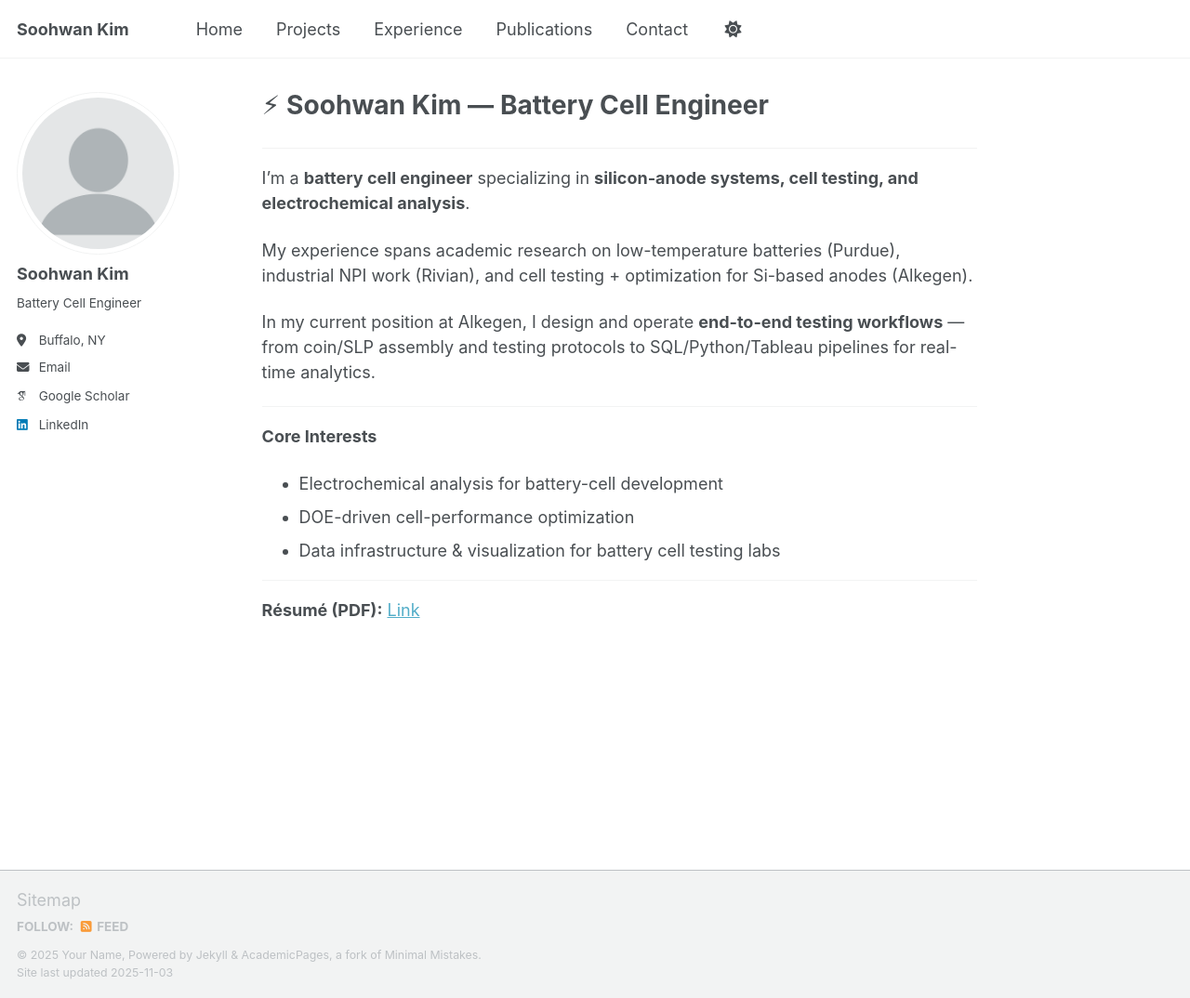
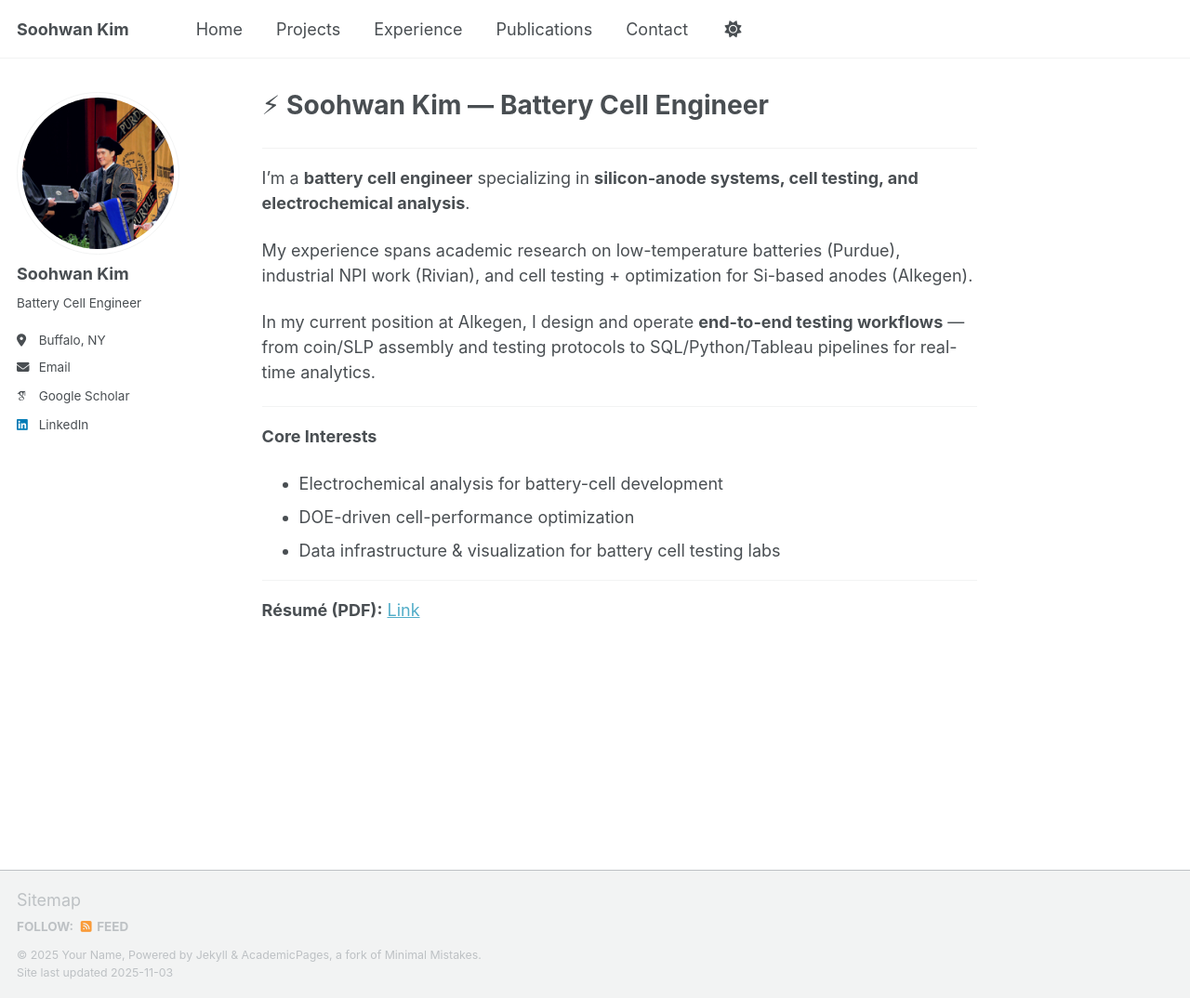
Before and after one commit to skim5674/skim5674.github.io, a Jekyll site: the page built from _pages/about.md, in a window 1280 px wide and 1074 px high. Shown: the whole window at 93% size. Built offline with Jekyll 4.4.1, drawn with Linux system fonts in a browser that asks for light colours; some web fonts are replaced; a script that is not in the unit is left out.

Commit message:
Update _config.yml

```diff
--- a/_config.yml
+++ b/_config.yml
@@ -23,7 +23,7 @@ repository               : "skim5674/skim5674.github.io"
 #               Additional customization can be done by editing /_includes/author-profile.html
 author:
   # Biographic information
-  avatar           : "Profile.png"
+  avatar           : "IMG_6667.jpeg"
   name             : "Soohwan Kim"
   bio              : "Battery Cell Engineer"
   location         : "Buffalo, NY"
```
